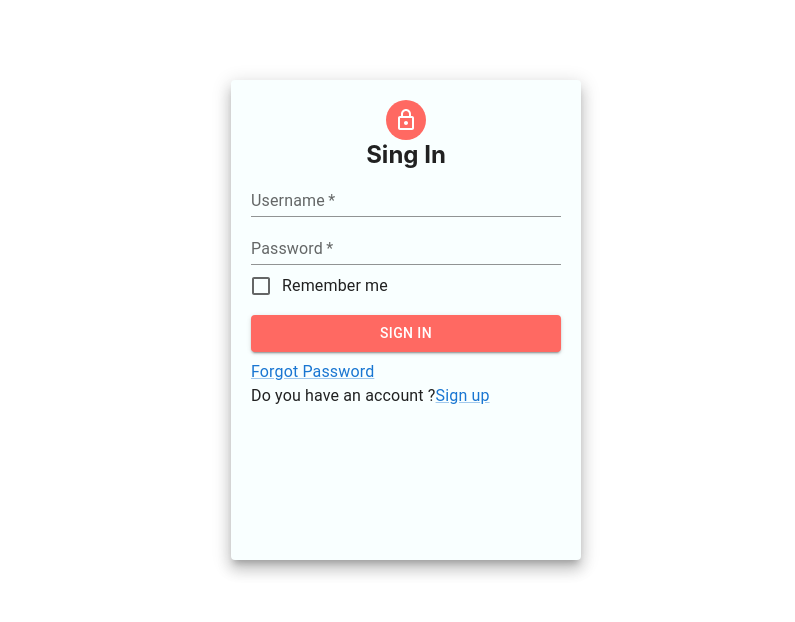
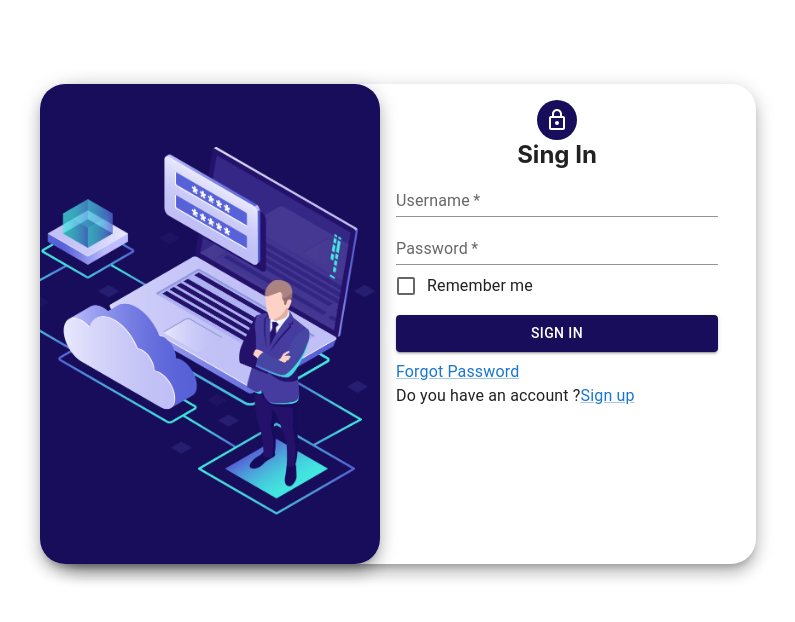
Before and after one commit to chandulakavishka/project-tool, a React (Create React App) app: page / in a window 1280 px wide. Shown: the top 622 px of the page, without its empty margins (234-1029 px from the left). Built offline with nearby package versions, Linux system fonts and the light colour scheme.

Commit message:
developing

```diff
--- a/src/App.js
+++ b/src/App.js
@@ -1,6 +1,6 @@
 import React from 'react';
 import './App.css';
-import Loginform from './component/loginform';
+import Loginform from './login-component/loginform';
 
 function App() {
   return (
--- a/src/component/loginform.css
+++ /dev/null
@@ -1,4 +0,0 @@
-*{
-    margin: 0;
-    box-sizing: border-box;
-}
--- a/src/component/loginform.js
+++ /dev/null
@@ -1,42 +0,0 @@
-import React from 'react';
-import "./loginform.css";
-import {Grid,Paper,Avatar, TextField, Button, Typography,Link } from '@mui/material';
-import LockOutlinedIcon from '@mui/icons-material/LockOutlined';
-import FormControlLabel from '@mui/material/FormControlLabel';
-import Checkbox from '@mui/material/Checkbox';
-import { margin } from '@mui/system';
-const loginform = () => {
-
-    const paperStyle={padding :20,height:'60vh', width:350, margin:"80px auto", backgroundColor:'#F9FFFF'}
-    const avatarStyle={backgroundColor: 'rgb(255 105 98)'}
-    const btstyle={margin:'8px 0', backgroundColor:'rgb(255 105 98)'}
-
-    return(
-        <Grid>
-            <Paper elevation={10} style={paperStyle}>
-            <Grid align='center'>
-            <Avatar style={avatarStyle}><LockOutlinedIcon/></Avatar>
-               <h2>Sing In</h2>
-            </Grid>
-            <TextField label='Username' placeholder='Enter username' variant="standard" fullWidth required/>
-            <TextField label='Password' placeholder='Enter password' type='password' variant="standard" fullWidth required/>
-            <FormControlLabel
-            control={
-              <Checkbox name="checkedB" color="primary"/>
-            }
-            label="Remember me"
-            />
-            <Button type='submit' color='primary' variant="contained" style={btstyle} fullWidth>Sign in</Button>
-            <Typography>
-            <Link href="#">Forgot Password</Link>
-            </Typography>
-            <Typography> Do you have an account ?
-            <Link href="#">Sign up</Link>
-            </Typography>
-
-            </Paper>
-        </Grid>
-    )
-}
-
-export default loginform;
--- /dev/null
+++ b/src/login-component/loginform.css
@@ -0,0 +1,11 @@
+* {
+  margin: 0;
+  box-sizing: border-box;
+}
+.section1 {
+  align-items: flex-end;
+}
+.section2 {
+  align-items: flex-end;
+  padding-right: 20px;
+}
--- /dev/null
+++ b/src/login-component/loginform.js
@@ -0,0 +1,101 @@
+import React from "react";
+import "./loginform.css";
+import {
+  Grid,
+  Paper,
+  Avatar,
+  TextField,
+  Button,
+  Typography,
+  Link,
+  Box,
+} from "@mui/material";
+import LockOutlinedIcon from "@mui/icons-material/LockOutlined";
+import FormControlLabel from "@mui/material/FormControlLabel";
+import Checkbox from "@mui/material/Checkbox";
+import { margin } from "@mui/system";
+import image from "../image/loginimg.jpg";
+
+const loginform = () => {
+  const paperStyle = {
+    height: "60vh",
+    width: 700,
+    margin: "100px auto",
+    backgroundColor: "white",
+    borderRadius: "25px",
+  };
+  const avatarStyle = { backgroundColor: "rgb(24 13 91)" };
+  const btstyle = {
+    margin: "8px 0",
+    backgroundColor: "rgb(24 13 91)",
+    cursor: "pointer",
+  };
+  const paperStyle1 = { borderRadius: "25px" };
+
+  return (
+    <Paper elevation={10} style={paperStyle}>
+      <Grid container spacing={2}>
+        <Paper elevation={10} style={paperStyle1}>
+          <Grid item xs={5} className="section1">
+            <Box
+              sx={{
+                width: 340,
+                height: "60vh",
+                backgroundImage: `url(${image})`,
+                backgroundRepeat: "no-repeat",
+                backgroundPosition: "center",
+                backgroundSize: "cover",
+                borderRadius: "25px",
+              }}
+            />
+          </Grid>
+        </Paper>
+        <Grid item xs={6} className="section2">
+          <Grid align="center">
+            <Avatar style={avatarStyle}>
+              <LockOutlinedIcon />
+            </Avatar>
+            <h2>Sing In</h2>
+          </Grid>
+          <TextField
+            label="Username"
+            placeholder="Enter username"
+            variant="standard"
+            fullWidth
+            required
+          />
+          <TextField
+            label="Password"
+            placeholder="Enter password"
+            type="password"
+            variant="standard"
+            fullWidth
+            required
+          />
+          <FormControlLabel
+            control={<Checkbox name="checkedB" color="primary" />}
+            label="Remember me"
+          />
+          <Button
+            type="submit"
+            color="primary"
+            variant="contained"
+            style={btstyle}
+            fullWidth
+          >
+            Sign in
+          </Button>
+          <Typography>
+            <Link href="#">Forgot Password</Link>
+          </Typography>
+          <Typography>
+            {" "}
+            Do you have an account ?<Link href="#">Sign up</Link>
+          </Typography>
+        </Grid>
+      </Grid>
+    </Paper>
+  );
+};
+
+export default loginform;
```
Also changed, not shown: src/image/loginimg.jpg (added).
